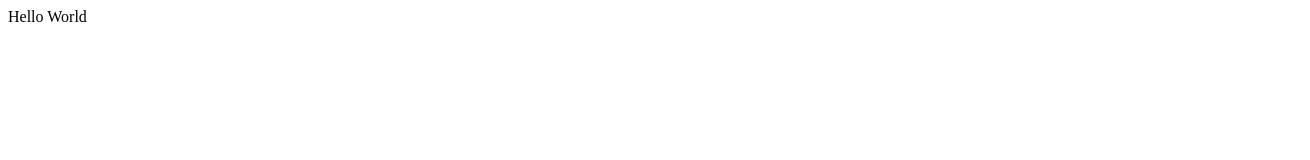
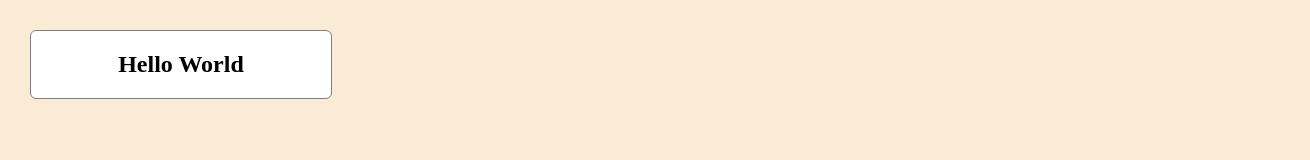
Before and after one commit to masrizalw/dicoding, a plain HTML site: page indext.html in a window 1280 px wide. Shown: the whole page, 1310 px wide, since content can reach past the window. Drawn offline with Linux system fonts and the light colour scheme.

Commit message:
penambahan fitur awal

```diff
--- a/indext.html
+++ b/indext.html
@@ -1,10 +1,13 @@
 <!DOCTYPE html>
 <html>
   <head>
+    <link rel="stylesheet" href="style.css">
   </head>
 
   <body>
-    Hello World
+    <div id="profile-container">
+        <h2 id="profile-name">Hello World</h2>
+     </div>
   </body>
 
 </html>
--- /dev/null
+++ b/style.css
@@ -0,0 +1,21 @@
+body {
+   width: 100%;
+   margin: 30px;
+   background-color: antiquewhite;
+}
+
+#profile-container{
+   max-width: 300px;
+   background-color: white;
+   border: 1px solid gray;
+   border-radius: 6px;
+}
+
+#profile-image{
+   width: 100%;
+   height: auto;
+}
+
+#profile-name{
+   text-align: center;
+}
```
